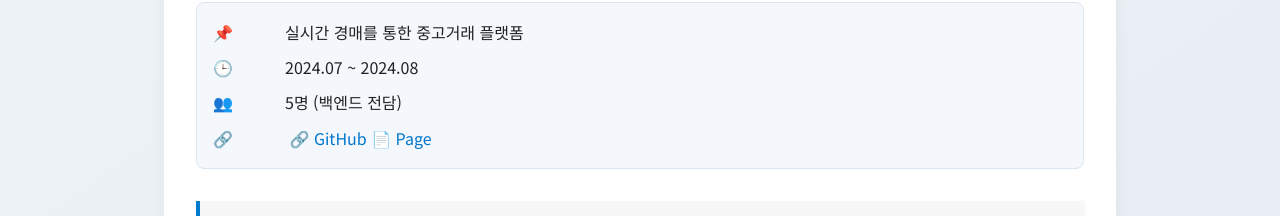
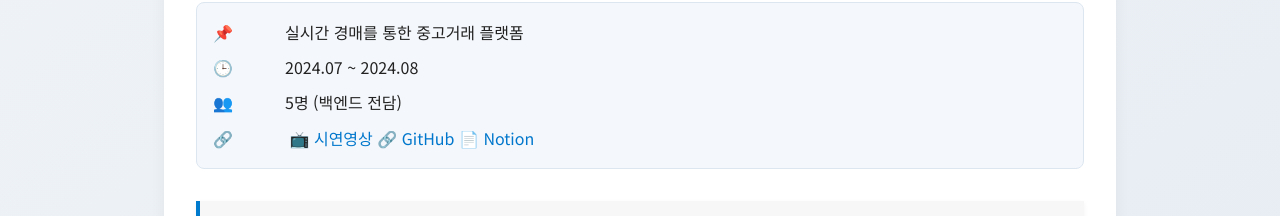
Before and after one commit to seongchankim1/portfolio, a plain HTML site: page itsmine-description.html in a window 1280 px wide. Shown: the part 397-613 px from the top of the page. Drawn offline with nearby package versions, Linux system fonts and the light colour scheme.

Commit message:
포트폴리오 완성

```diff
--- a/itsmine-description.html
+++ b/itsmine-description.html
@@ -47,8 +47,9 @@
             <div><span class="label">🕒</span>2024.07 ~ 2024.08</div>
             <div><span class="label">👥</span>5명 (백엔드 전담)</div>
             <div><span class="label">🔗</span>
-                <a href="https://github.com/kanbanboardpm/projectmanager" target="_blank">🔗 GitHub</a>
-                <a href="https://teampm.vercel.app/" target="_blank">📄 Page</a></div>
+                <a href="https://youtu.be/ZirbEetGmtY" target="_blank">📺 시연영상</a>
+                <a href="https://github.com/11-itsmine/itsmine" target="_blank">🔗 GitHub</a>
+                <a href="https://www.notion.so/faf10b31eec04c97a18819caad6e1a54?pvs=21" target="_blank">📄 Notion</a>
         </div>
         </div>
         <div class="card" data-aos="fade-up">
```
